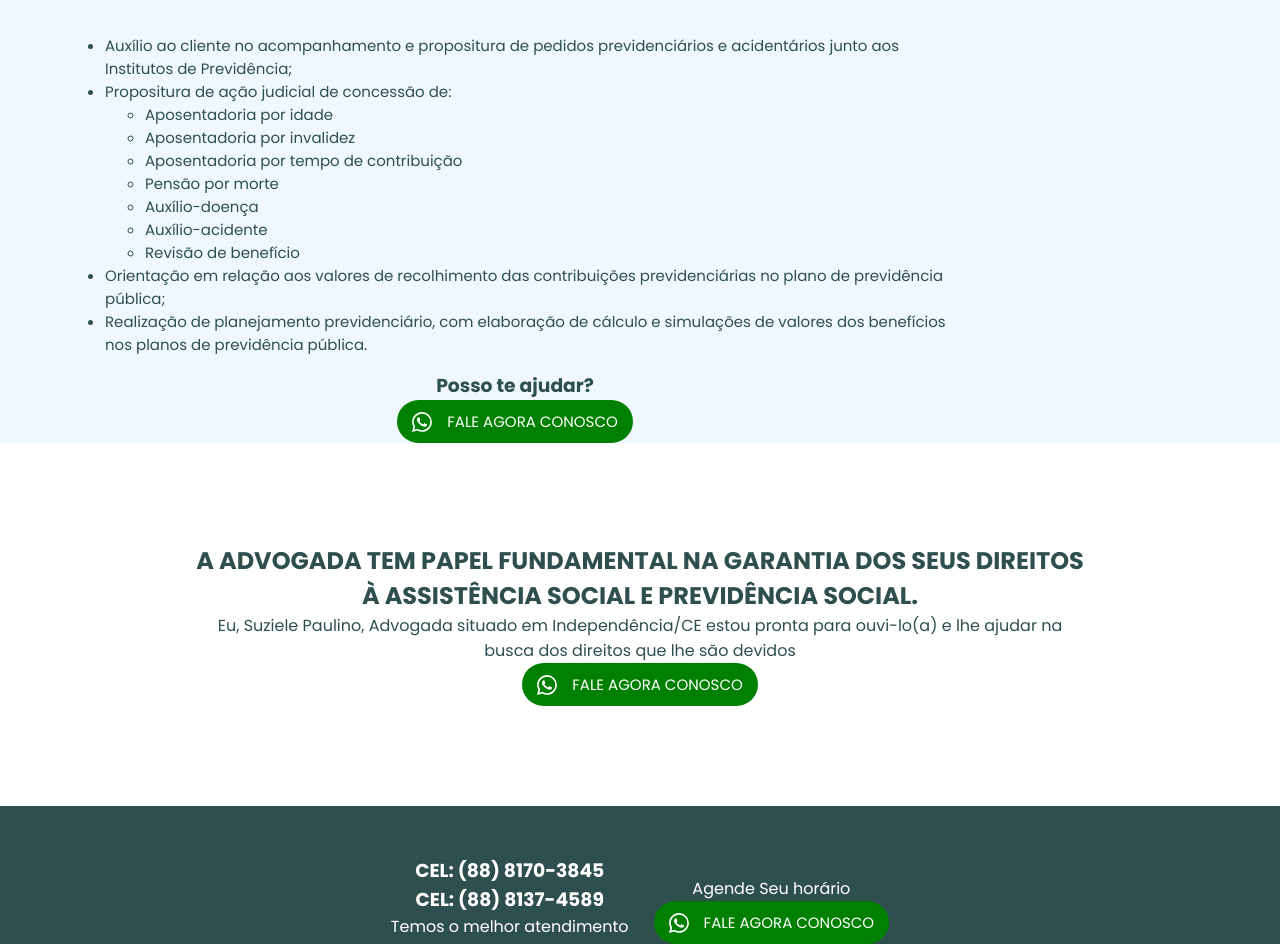
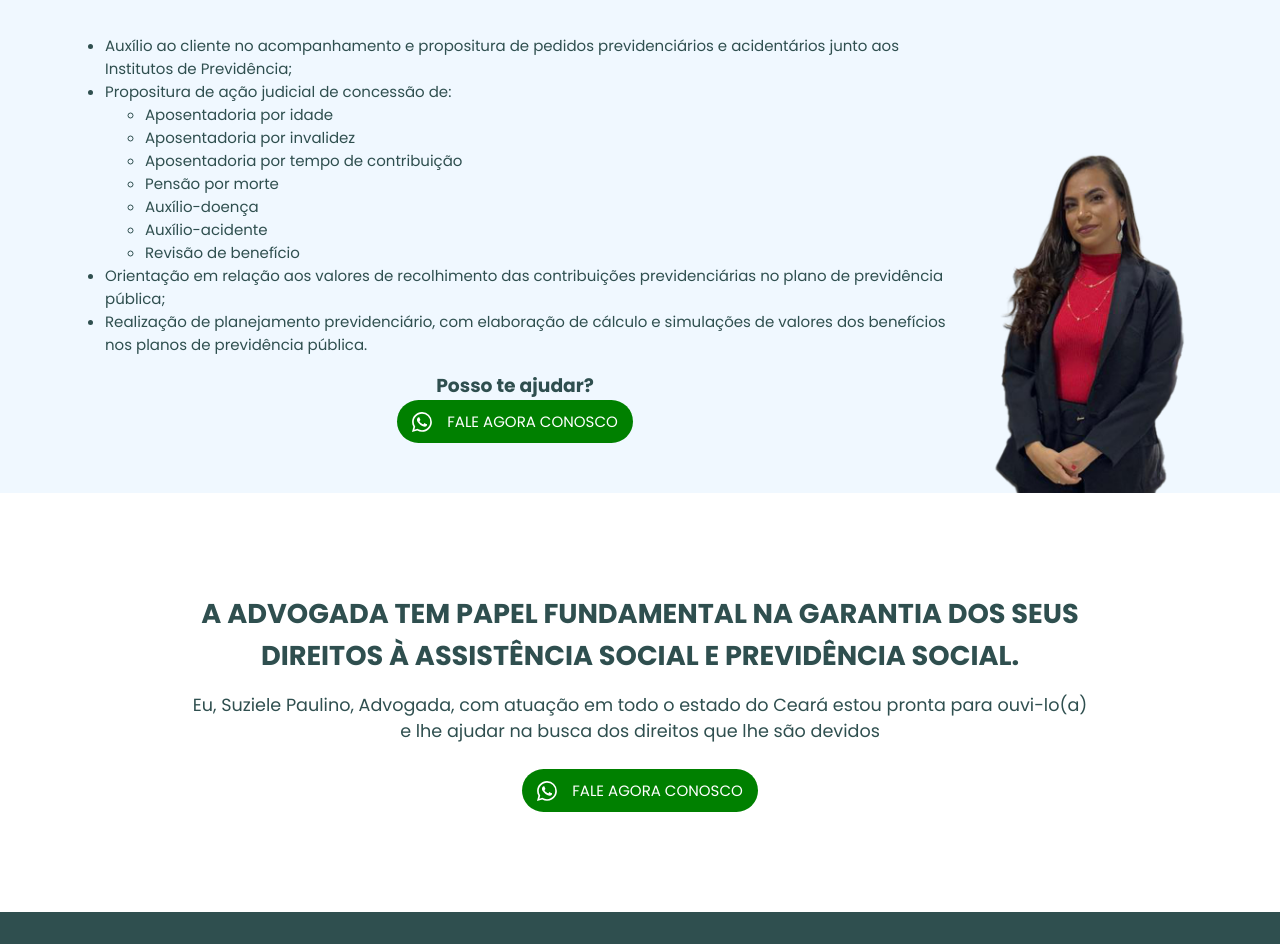
Before and after one commit to Leviruz/SuziPaulino, a React (Vite) app in the folder client/: page / in a window 1280 px wide. Shown: the part 1490-2434 px from the top of the page. Built offline with nearby package versions, Linux system fonts and the light colour scheme.

Commit message:
contact change, allign self call

```diff
--- a/client/src/components/ContactButton.jsx
+++ b/client/src/components/ContactButton.jsx
@@ -3,8 +3,9 @@ import { BsWhatsapp } from "react-icons/bs";
 const ContactButton = () => {
   return (
     <ContactButtonStyle>
-      <a href="https://api.whatsapp.com/send?558881703845&text=Ol%C3%A1.%20Seja%20bem%20vindo,%20digite%20o%20seu%20problema.">
-        <BsWhatsapp style={{marginRight:"15px",fontSize:"20px"}}/> FALE AGORA CONOSCO
+      <a href="https://wa.me/558881703845?text=Olá!+Estamos+a+disposição+para+ajudá-los.">
+        <BsWhatsapp style={{ marginRight: "15px", fontSize: "20px" }} /> FALE
+        AGORA CONOSCO
       </a>
     </ContactButtonStyle>
   );
--- a/client/src/components/Explain.jsx
+++ b/client/src/components/Explain.jsx
@@ -9,8 +9,9 @@ const Explain = () => {
         ASSISTÊNCIA SOCIAL E PREVIDÊNCIA SOCIAL.
       </h2>
       <p>
-        Eu, Suziele Paulino, Advogada situado em Independência/CE estou pronta
-        para ouvi-lo(a) e lhe ajudar na busca dos direitos que lhe são devidos
+        Eu, Suziele Paulino, Advogada, com atuação em todo o estado do Ceará
+        estou pronta para ouvi-lo(a) e lhe ajudar na busca dos direitos que lhe
+        são devidos
       </p>
       <ContactButton />
     </ExplainW>
--- a/client/src/wrappers/CallW.js
+++ b/client/src/wrappers/CallW.js
@@ -21,11 +21,17 @@ export const CallW = styled.section`
     display: flex;
     flex-direction: column;
     align-items: center;
+    padding-bottom: 50px;
   }
 
   /* div de imagem */
   .image-container {
     order: 2;
+    align-self: flex-end;
+    display: flex;
+
+
+
   }
 
   /* texts */
@@ -68,6 +74,7 @@ export const CallW = styled.section`
     }
     .align {
       margin: 20px 0;
+      padding-bottom:0;
     }
     /* desktop */
   }
--- a/client/src/wrappers/ExplainW.js
+++ b/client/src/wrappers/ExplainW.js
@@ -11,6 +11,17 @@ export const ExplainW = styled.section`
   margin: auto;
   width: 70vw;
 
+  /* texts */
+
+  h2{
+    margin-bottom: 15px;
+    font-size: 1.7rem;;
+  }
+  p{
+    margin-bottom: 25px;
+    font-size: 1.1rem;
+  }
+
 
   @media screen and (max-width:600px) {
     button{
@@ -19,5 +30,8 @@ export const ExplainW = styled.section`
     p{
       margin-top: 10px;
     }
+    h2{
+      font-size: 1.5rem;
+    }
   }
 `;
```
Also changed, not shown: client/src/assets/heropng.png.
